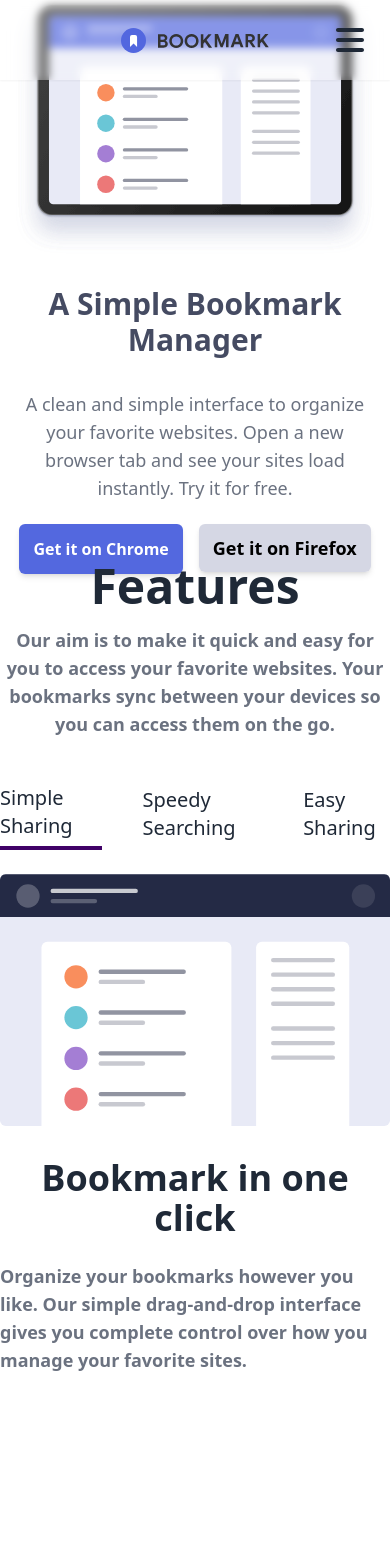
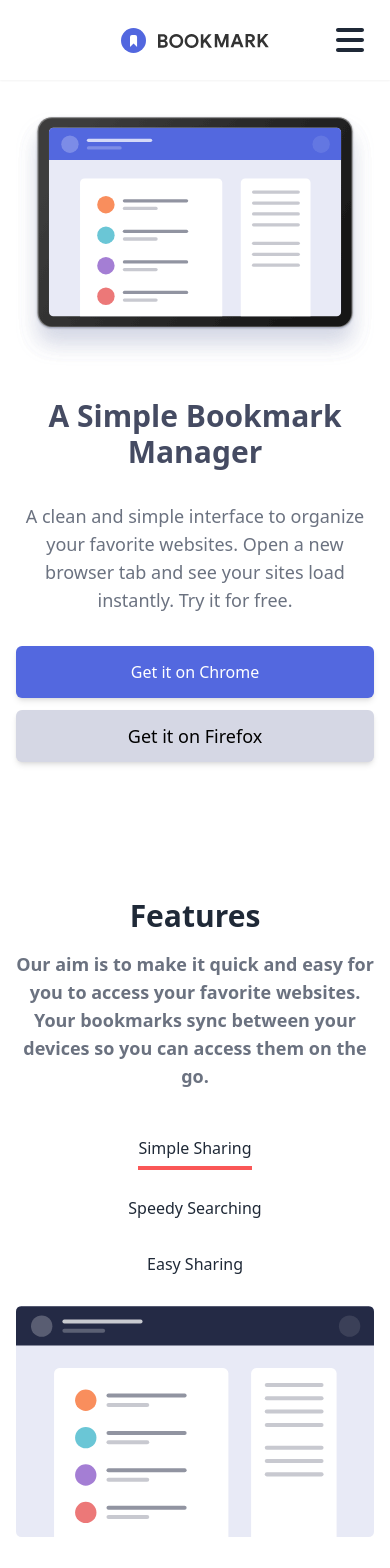
Before and after one commit to springboot20/booking-template, a React (Create React App) app: page / in a window 390 px wide. Shown: the top 1568 px of the page. Built offline with nearby package versions, Linux system fonts and the light colour scheme.

Commit message:
Hero and Features section modified

```diff
--- a/src/components/features/EasySharing.jsx
+++ b/src/components/features/EasySharing.jsx
@@ -6,14 +6,14 @@ import PropTypes from "prop-types";
 const EasySharing = ({ className }) => {
   return (
     <div className={className}>
-      <article className="h-full w-full">
+      <article className="h-full w-full flex items-center justify-center lg:items-start lg:justify-start">
         <img src={TabThreeIllustration} alt="" className="h-full w-full" />
       </article>
-      <article className="max-w-3xl space-y-6">
-        <h1 className="text-4xl font-bold text-gray-800 text-center lg:text-left">
+      <article className="max-w-3xl space-y-3 sm:space-y-6">
+        <h1 className="text-2xl sm:text-4xl font-bold text-gray-800 text-center lg:text-left">
           Share your bookmarks
         </h1>
-        <p className="text-lg text-grayish font-semibold text-gray-500 md:text-center lg:text-left">
+        <p className="text-base sm:text-lg text-grayish font-normal text-gray-500 text-center lg:text-left">
           Easily share your bookmarks and collections with others. Create a shareable link that you
           can send at the click of a button.
         </p>
--- a/src/components/features/Features.jsx
+++ b/src/components/features/Features.jsx
@@ -10,14 +10,14 @@ const clx = (...classnames) => classnames.filter(Boolean).join(" ");
 const Tabs = ({ setView }) => {
   return (
     <Tab.Group>
-      <Tab.List className={"gap-10  flex justify-center items-center"}>
+      <Tab.List className={"gap-5 sm:gap-10 flex flex-col sm:flex-row justify-center items-center"}>
         <Tab as={React.Fragment}>
           {({ selected }) => (
             <Button
               onClick={() => setView("simple-bookmark")}
               className={clx(
-                selected && "text-gray-600 border-b-4 border-[#400167]",
-                "focus:outline-none text-xl text-gray-800 font-satoshi font-medium py-1.5",
+                selected && "text-gray-600 border-b-4 border-soft-red",
+                "focus:outline-none text-base sm:text-xl text-gray-800 font-satoshi font-medium py-1.5",
               )}
             >
               Simple Sharing
@@ -30,8 +30,8 @@ const Tabs = ({ setView }) => {
             <Button
               onClick={() => setView("speedy-searching")}
               className={clx(
-                selected && "text-gray-600 border-b-4 border-[#400167]",
-                "focus:outline-none text-xl text-gray-800 font-satoshi font-medium py-1.5",
+                selected && "text-gray-600 border-b-4 border-soft-red",
+                "focus:outline-none text-base sm:text-xl text-gray-800 font-satoshi font-medium py-1.5",
               )}
             >
               Speedy Searching
@@ -44,8 +44,8 @@ const Tabs = ({ setView }) => {
             <Button
               onClick={() => setView("easy-sharing")}
               className={clx(
-                selected && "text-gray-600 border-b-4 border-[#400167]",
-                "focus:outline-none text-xl text-gray-800 font-satoshi font-medium py-1.5",
+                selected && "text-gray-600 border-b-4 border-soft-red",
+                "focus:outline-none text-base sm:text-xl text-gray-800 font-satoshi font-medium py-1.5",
               )}
             >
               Easy Sharing
@@ -81,10 +81,10 @@ const Features = () => {
   const [view, setView] = useState("simple-bookmark");
 
   return (
-    <section className="relative xl:h-screen">
-      <div className="grid grid-cols-1 mx-auto max-w-7xl place-items-center place-content-center lg:h-full gap-10">
+    <section className="relative xl:h-screen py-6">
+      <div className="grid grid-cols-1 mx-auto max-w-7xl place-items-center place-content-center xl:h-full gap-10 px-4 xl:px-0">
         <article className="max-w-2xl mx-auto">
-          <h1 className="text-center text-5xl mb-4 font-semibold text-gray-800"> Features</h1>
+          <h1 className="text-center text-3xl sm:text-5xl mb-4 font-semibold text-gray-800"> Features</h1>
           <p className="text-center text-lg font-semibold text-gray-500 md:pb-14 lg:pb-0">
             Our aim is to make it quick and easy for you to access your favorite websites. Your
             bookmarks sync between your devices so you can access them on the go.
--- a/src/components/features/SimpleBookmarking.jsx
+++ b/src/components/features/SimpleBookmarking.jsx
@@ -6,14 +6,14 @@ import PropTypes from "prop-types";
 const SimpleBookmarking = ({ className }) => {
   return (
     <div className={className}>
-      <article className="h-full w-full">
+      <article className="h-full w-full flex items-center justify-center lg:items-start lg:justify-start">
         <img src={TabOneIllustration} alt="" className="h-full" />
       </article>
-      <article className="max-w-3xl space-y-6">
-        <h1 className="text-4xl font-bold text-gray-800 text-center lg:text-left">
+      <article className="max-w-3xl space-y-3 sm:space-y-6">
+        <h1 className="text-2xl sm:text-4xl font-bold text-gray-800 text-center lg:text-left">
           Bookmark in one click
         </h1>
-        <p className="text-lg text-grayish font-semibold text-gray-500 md:text-center lg:text-left">
+        <p className="text-base sm:text-lg text-grayish font-normal text-gray-500 text-center lg:text-left">
           Organize your bookmarks however you like. Our simple drag-and-drop interface gives you
           complete control over how you manage your favorite sites.
         </p>
--- a/src/components/features/SpeedySearching.jsx
+++ b/src/components/features/SpeedySearching.jsx
@@ -6,14 +6,14 @@ import PropTypes from "prop-types";
 const SpeedySearching = ({ className }) => {
   return (
     <div className={className}>
-      <article className="h-full w-full">
+      <article className="h-full w-full flex items-center justify-center lg:items-start lg:justify-start">
         <img src={TabTwoIllustration} alt="" className="h-full w-full" />
       </article>
-      <article className="max-w-3xl space-y-6">
-        <h1 className="text-4xl font-bold text-gray-800 text-center lg:text-left">
+      <article className="max-w-3xl space-y-3 sm:space-y-6">
+        <h1 className="text-2xl sm:text-4xl font-bold text-gray-800 text-center lg:text-left">
           Intelligent search
         </h1>
-        <p className="text-lg text-grayish font-semibold text-gray-500 text-center lg:text-left">
+        <p className="text-base sm:text-lg text-grayish font-normal text-gray-500 text-center lg:text-left">
           Our powerful search feature will help you find saved sites in no time at all. No need to
           trawl through all of your bookmarks.
         </p>
--- a/src/components/hero/Hero.jsx
+++ b/src/components/hero/Hero.jsx
@@ -4,8 +4,8 @@ import { HeroIllustration } from "../image-exports/Images";
 
 const Hero = () => {
   return (
-    <section className="relative xl:top-28 xl:h-[calc(100vh-7rem)]">
-      <div className="max-w-7xl mx-auto grid grid-cols-1 px-4 xl:px-0 lg:grid-cols-2 gap-8 items-center place-content-center lg:h-full">
+    <section className="relative py-28 xl:pb-0">
+      <div className="max-w-7xl mx-auto grid grid-cols-1 px-4 xl:px-0 lg:grid-cols-2 gap-8 items-center place-content-center lg:h-[calc(100vh-7rem)]">
         <article className="order-2 lg:order-1">
           <h1 className="text-3xl sm:text-5xl font-bold text-very-dark-blue text-center lg:text-left">
             A Simple Bookmark Manager
@@ -14,11 +14,11 @@ const Hero = () => {
             A clean and simple interface to organize your favorite websites. Open a new browser tab
             and see your sites load instantly. Try it for free.
           </p>
-          <div className="space-x-4 sm:space-x-5 text-center lg:text-left">
-            <Button className="lg:inline-block px-3.5 w-fit py-3.5 rounded-md shadow-md bg-soft-blue hover:bg-transparent hover:ring-2 hover:ring-soft-blue hover:text-soft-blue transition-all ease text-white text-base font-bold">
+          <div className="flex flex-col gap-3 xs:flex-row justify-center lg:justify-start text-center lg:text-left">
+            <Button className="lg:inline-block px-3.5 w-full xs:w-fit py-3.5 rounded-md shadow-md bg-soft-blue hover:bg-transparent hover:ring-2 hover:ring-soft-blue hover:text-soft-blue transition-all ease text-white text-base font-medium">
               Get it on Chrome
             </Button>
-            <Button className="lg:inline-block px-3.5 w-fit py-3 rounded-md bg-grayish-blue text-lg font-bold hover:bg-transparent hover:ring-2 hover:ring-grayish-blue shadow-md transition-all ease">
+            <Button className="lg:inline-block px-3.5 w-full xs:w-fit py-3 rounded-md bg-grayish-blue text-lg font-medium hover:bg-transparent hover:ring-2 hover:ring-grayish-blue shadow-md transition-all ease">
               Get it on Firefox
             </Button>
           </div>
--- a/tailwind.config.js
+++ b/tailwind.config.js
@@ -6,7 +6,7 @@ module.exports = {
   darkMode: false, // or 'media' or 'class'
   theme: {
     screens: {
-      xs: "480px",
+      xs: "425px",
       "2sxl": "1440px",
       ...defaultTheme.screens,
     },
```
